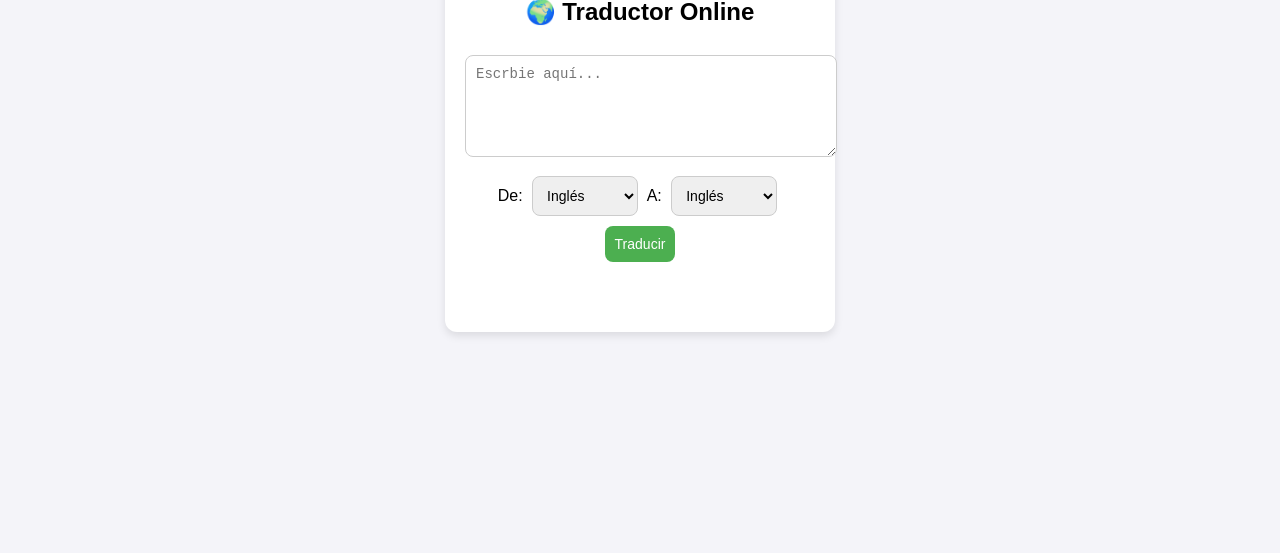
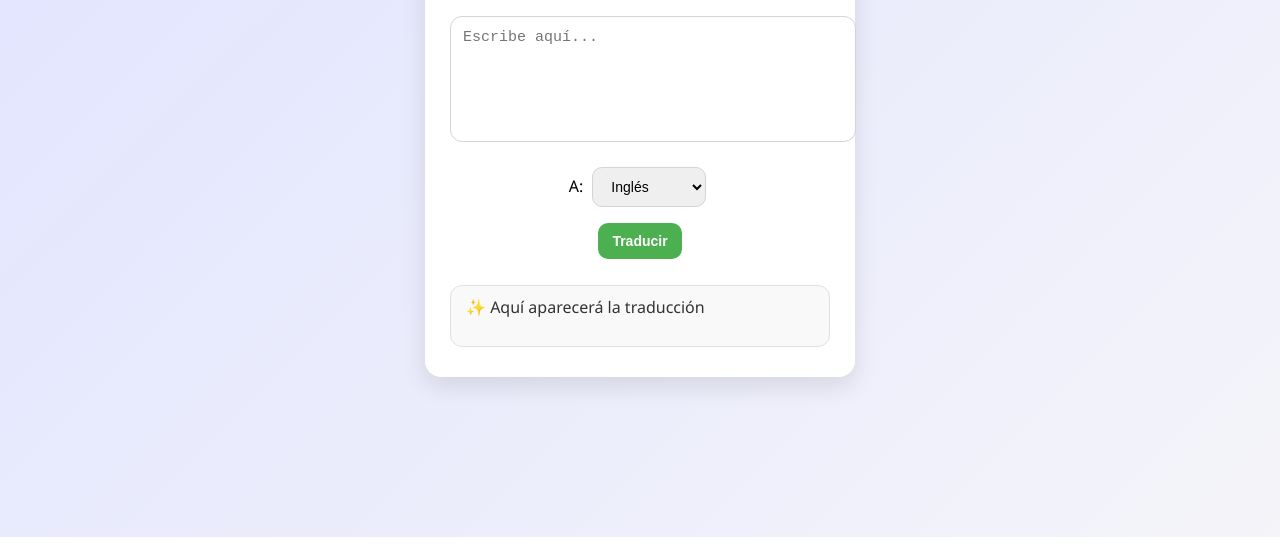
Before and after one commit to Falacel/Traductor, a plain HTML site: page index.html in a window 1280 px wide. Shown: the part 263-816 px from the top of the page. Drawn offline with Linux system fonts and the light colour scheme.

Commit message:
Solucionado problema scripts

```diff
--- a/index.html
+++ b/index.html
@@ -2,26 +2,16 @@
 <html lang="es">
 <head>
     <meta charset="UTF-8">
-        <title>Traductor con API</title>
+    <title>Traductor Online</title>
     <link rel="stylesheet" href="styless.css">
 </head>
-
 <body>
     <div class="container">
         <h2>🌍 Traductor Online</h2>
-        <textarea id="inputText" placeholder="Escrbie aquí..."></textarea>
+
+        <textarea id="inputText" placeholder="Escribe aquí..."></textarea>
 
         <div>
-            <label>De: </label>
-            <select id="fromLang">
-                <option value="en">Inglés</option>
-                <option value="es">Español</option>
-                <option value="fr">Francés</option>
-                <option value="de">Alemán</option>
-                <option value="it">Italiano</option>
-                <option value="pt">Portugués</option>
-            </select>
-
             <label>A: </label>
             <select id="toLang">
                 <option value="en">Inglés</option>
@@ -35,7 +25,7 @@
 
         <button onclick="translateText()">Traducir</button>
 
-        <div class="output" id="outputText"></div>
+        <div class="output" id="outputText">✨ Aquí aparecerá la traducción</div>
     </div>
 
     <script src="script.js"></script>
--- a/script.js
+++ b/script.js
@@ -1,27 +1,23 @@
 async function translateText() {
-    let text = document.getElementById("inputText").value
-    let from = document.getElementById("fromLang").value
-    let to = document.getElementById("toLang").value
+    const text = document.getElementById("inputText").value;
+    const to = document.getElementById("toLang").value;
 
-    if(!text) {
-        document.getElementById("outputText").innerText = "⚠️ Escribe algo para traducir."
-        return
+    if (!text) {
+        document.getElementById("outputText").innerText = "⚠️ Escribe algo para traducir.";
+        return;
     }
 
-    try{
-        let response = await fetch("https://libretranslate.de/translate",{
-            method: "POST",
-            headers: {"Content-Type": "application/json" },
-            body: JSON.stringify({
-                q: text,
-                source: from,
-                target: to,
-                format: "text"
-            })
-        })
+    try {
 
-    let data = await response.json();
-        document.getElementById("outputText").innerText = data.translatedText;
+        const url = `https://translate.googleapis.com/translate_a/single?client=gtx&sl=auto&tl=${to}&dt=t&q=${encodeURIComponent(text)}`;
+
+        const response = await fetch(url);
+        const data = await response.json();
+
+        // data[0] contiene el texto traducido
+        const translatedText = data[0].map(item => item[0]).join('');
+        document.getElementById("outputText").innerText = translatedText;
+
     } catch (error) {
         document.getElementById("outputText").innerText = "❌ Error al traducir";
         console.error(error);
--- a/styless.css
+++ b/styless.css
@@ -1,55 +1,88 @@
-body{
-    font-family: Arial, Helvetica, sans-serif;
-    background: #f4f4f9;
+body {
+    font-family: 'Segoe UI', Tahoma, Geneva, Verdana, sans-serif;
+    background: linear-gradient(135deg, #e0e4ff, #f4f4f9);
     display: flex;
-    flex-direction: column;
     align-items: center;
     justify-content: center;
-    height: 100vh;
+    min-height: 100vh;
+    margin: 0;
 }
 
-.container{
-    background: white;
-    padding: 20px;
-    border-radius: 12px;
-    box-shadow: 0px 4px 8px rgba(0,0,0,0.1);
-    width: 350px;
+.container {
+    background: #ffffff;
+    padding: 30px 25px;
+    border-radius: 16px;
+    box-shadow: 0 10px 25px rgba(0, 0, 0, 0.1);
+    width: 380px;
+    max-width: 90%;
     text-align: center;
+    transition: transform 0.2s ease;
 }
 
-textarea{
-    width: 100%;
-    height: 80px;
-    margin: 10px 0;
-    padding: 10px;
-    border: 1px solid #ccc;
-    border-radius: 8px;
-    font-size: 14px;
+.container:hover {
+    transform: translateY(-5px);
 }
 
-select,button{
-    margin: 5px;
-    padding: 10px;
-    border-radius: 8px;
-    border: 1px solid #ccc;
-    font-size: 14px;
+h2 {
+    margin-bottom: 20px;
+    color: #333;
+    font-size: 1.6rem;
 }
 
-button{
-  background: #4CAF50;
-  color: white;
-  border: none;
-  cursor: pointer;
+textarea {
+    width: 100%;
+    height: 100px;
+    padding: 12px;
+    margin: 12px 0;
+    border: 1px solid #d1d5db;
+    border-radius: 12px;
+    font-size: 15px;
+    resize: none;
+    transition: border-color 0.3s;
+}
 
+textarea:focus {
+    border-color: #4caf50;
+    outline: none;
+    box-shadow: 0 0 8px rgba(76, 175, 80, 0.3);
+}
+
+select, button {
+    margin: 8px 5px;
+    padding: 10px 14px;
+    border-radius: 10px;
+    font-size: 14px;
+    border: 1px solid #d1d5db;
+    transition: all 0.2s ease;
+}
+
+button {
+    background: #4CAF50;
+    color: white;
+    border: none;
+    cursor: pointer;
+    font-weight: 600;
 }
 
 button:hover {
-  background: #45a049;
+    background: #45a049;
+    box-shadow: 0 4px 12px rgba(76, 175, 80, 0.3);
 }
 
 .output {
-  margin-top: 15px;
-  font-weight: bold;
-  color: #333;
-  min-height: 30px;
+    margin-top: 18px;
+    padding: 10px 15px;
+    font-weight: 500;
+    color: #333;
+    min-height: 40px;
+    border-radius: 12px;
+    background-color: #f9f9f9;
+    border: 1px solid #e0e0e0;
+    text-align: left;
+    white-space: pre-wrap; /* Mantener saltos de línea */
+    transition: background-color 0.3s;
 }
+
+.output:empty {
+    color: #aaa;
+}
```
Lines whose indentation alone changed are shown as unchanged.
